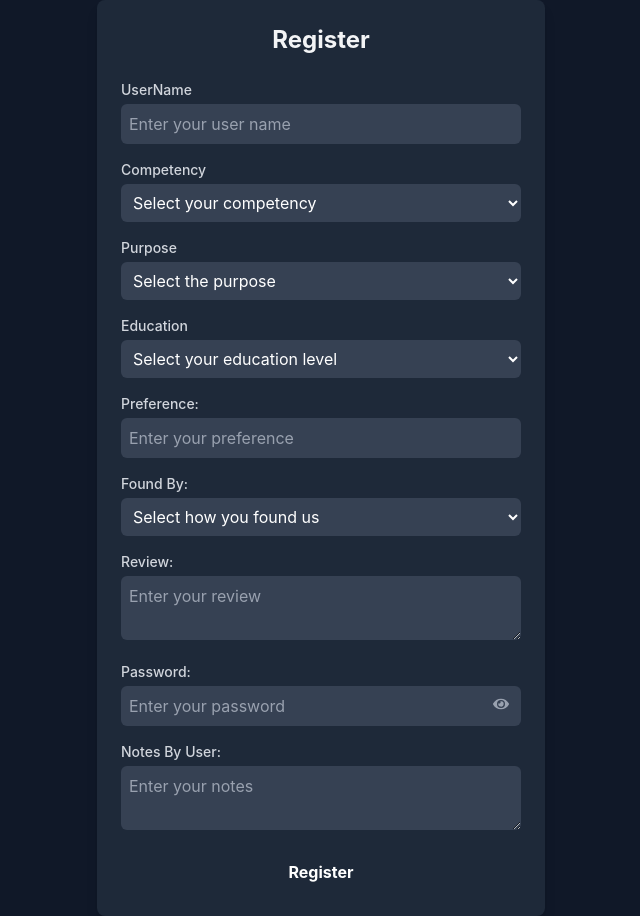
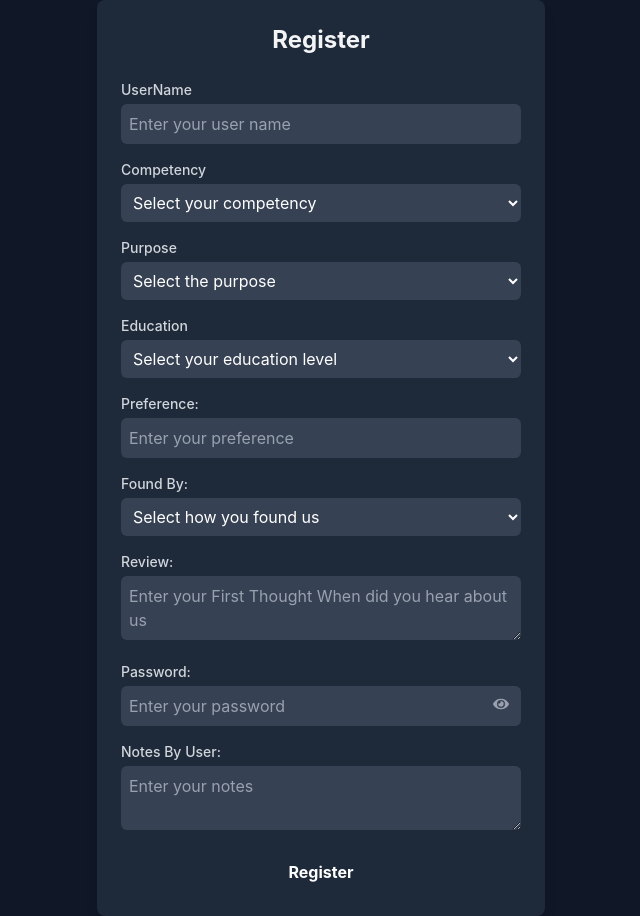
Before and after one commit to Abinayasankar-co/deqcodeai, a React (Vite) app in the folder frontend/deqcodeai/: page /register in a window 1280 px wide. Shown: the whole page, without its empty margins (319-959 px from the left). Built offline with nearby package versions, Linux system fonts and the light colour scheme.

Commit message:
Changes in Registeration

```diff
--- a/frontend/deqcodeai/src/components/Registeration.jsx
+++ b/frontend/deqcodeai/src/components/Registeration.jsx
@@ -138,7 +138,7 @@ function Registration() {
               name="review"
               value={formData.review}
               onChange={handleChange}
-              placeholder="Enter your review"
+              placeholder="Enter your First Thought When did you hear about us"
               className="w-full p-2 mt-1 bg-gray-700 text-white rounded-md focus:outline-none focus:ring-2 focus:ring-cyan-500"
             />
           </div>
```
